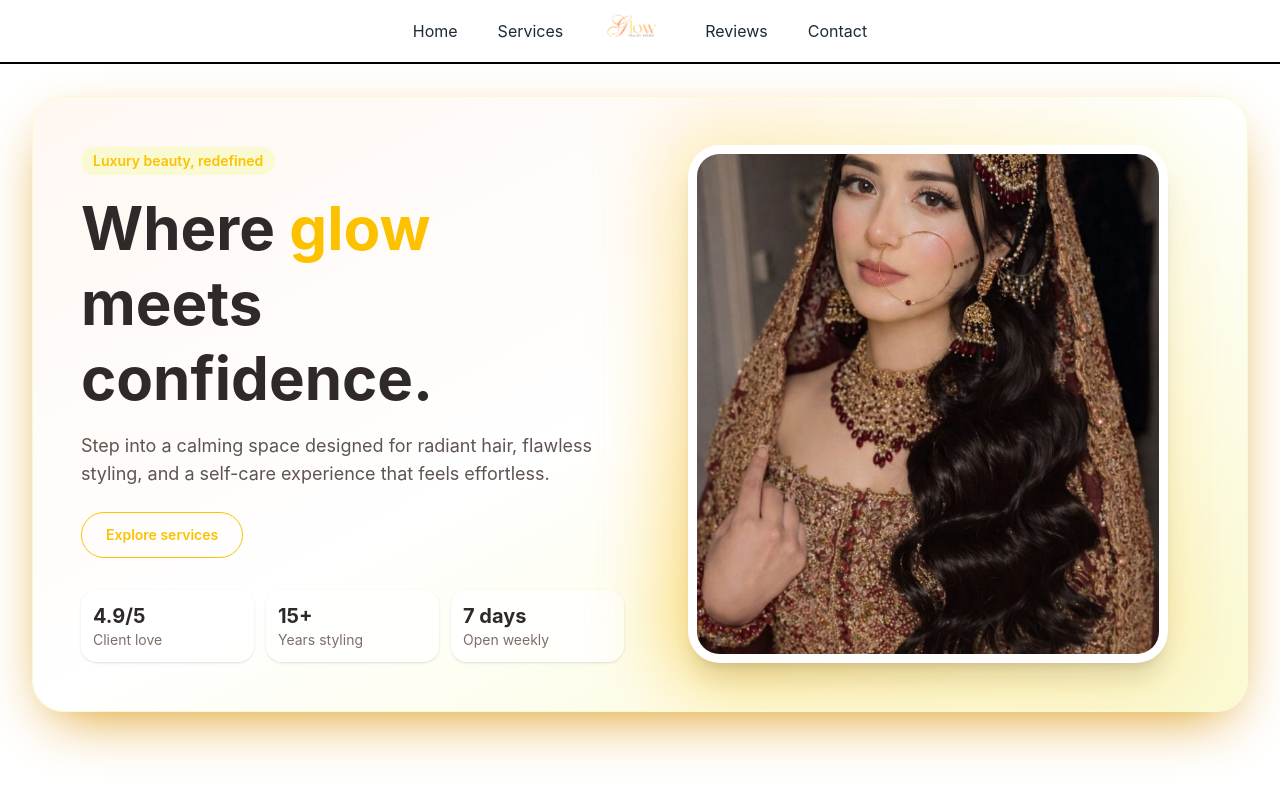
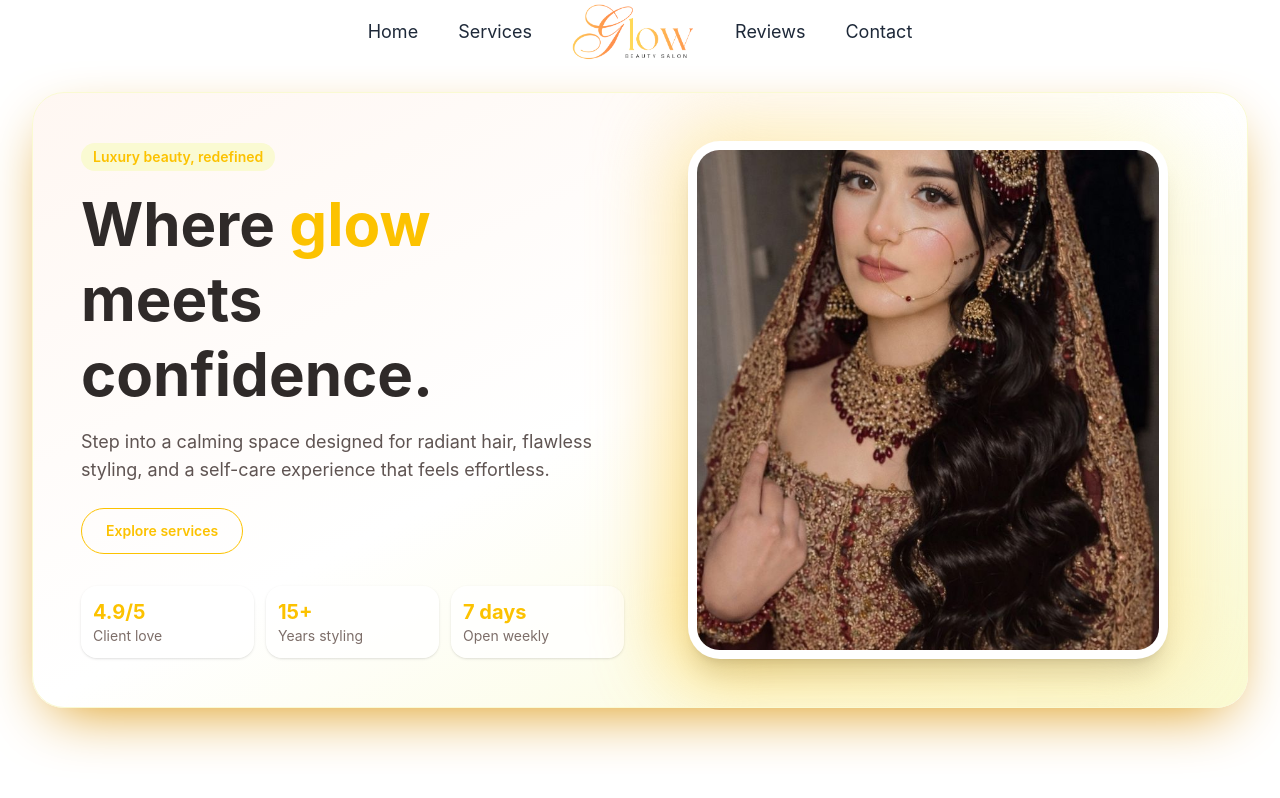
Before and after one commit to Jawairia-Mazhar/Salon-Website, a React (Vite) app: page / in a window 1280 px wide. Built offline with nearby package versions, Linux system fonts and the light colour scheme.

Commit message:
Feat: Update Navbar styles and logo, remove unused cover image

```diff
--- a/src/components/Navbar.jsx
+++ b/src/components/Navbar.jsx
@@ -3,15 +3,15 @@ import logo from '../assets/Salon-logo.png'
 
 const Navbar = () => {
   return (
-    <div className="w-full h-16 flex justify-center items-center gap-10 px-4 border-b-2">
-          <a href="#" className="text-md text-gray-800 hover:text-orange-400">Home</a>
-          <a href="#" className="text-md text-gray-800 hover:text-orange-400">Services</a>
+    <div className="w-full h-14 flex justify-center items-center gap-10 px-4 mt-1">
+          <a href="#" className="text-lg text-gray-800 hover:text-orange-400">Home</a>
+          <a href="#" className="text-lg text-gray-800 hover:text-orange-400">Services</a>
 
         <img src={logo} alt="Salon logo" className="h-full w-auto object-contain" />
 
         {/* <div className="flex gap-2"> */}
-          <a href="#" className="text-md text-gray-800 hover:text-orange-400">Reviews</a>
-          <a href="#" className="text-md text-gray-800 hover:text-orange-400">Contact</a>
+          <a href="#" className="text-lg text-gray-800 hover:text-orange-400">Reviews</a>
+          <a href="#" className="text-lg text-gray-800 hover:text-orange-400">Contact</a>
         {/* </div> */}
 
     </div>
--- a/src/pages/Hero.jsx
+++ b/src/pages/Hero.jsx
@@ -29,15 +29,15 @@ const Hero = () => {
 
             <div className="mt-8 grid grid-cols-2 sm:grid-cols-3 gap-3 text-left">
               <div className="rounded-2xl bg-white/80 p-3 shadow-sm">
-                <p className="text-xl font-bold text-[#2f2a29]">4.9/5</p>
+                <p className="text-xl font-bold text-[#fcc200]">4.9/5</p>
                 <p className="text-sm text-[#7d6e69]">Client love</p>
               </div>
               <div className="rounded-2xl bg-white/80 p-3 shadow-sm">
-                <p className="text-xl font-bold text-[#2f2a29]">15+</p>
+                <p className="text-xl font-bold text-[#fcc200]">15+</p>
                 <p className="text-sm text-[#7d6e69]">Years styling</p>
               </div>
               <div className="rounded-2xl bg-white/80 p-3 shadow-sm col-span-2 sm:col-span-1">
-                <p className="text-xl font-bold text-[#2f2a29]">7 days</p>
+                <p className="text-xl font-bold text-[#fcc200]">7 days</p>
                 <p className="text-sm text-[#7d6e69]">Open weekly</p>
               </div>
             </div>
```
Also changed, not shown: src/assets/Salon-logo.png, src/assets/cover-Img.jpg (deleted).
